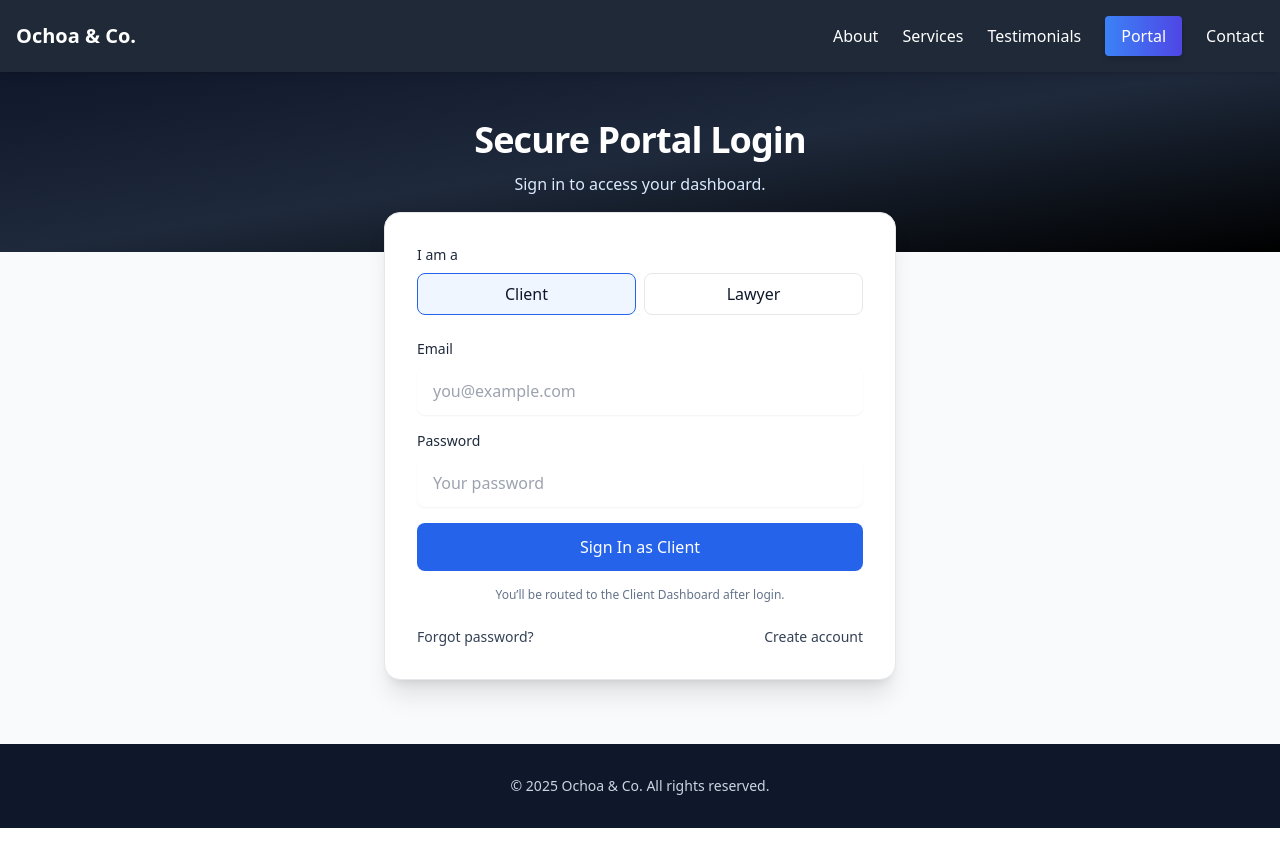
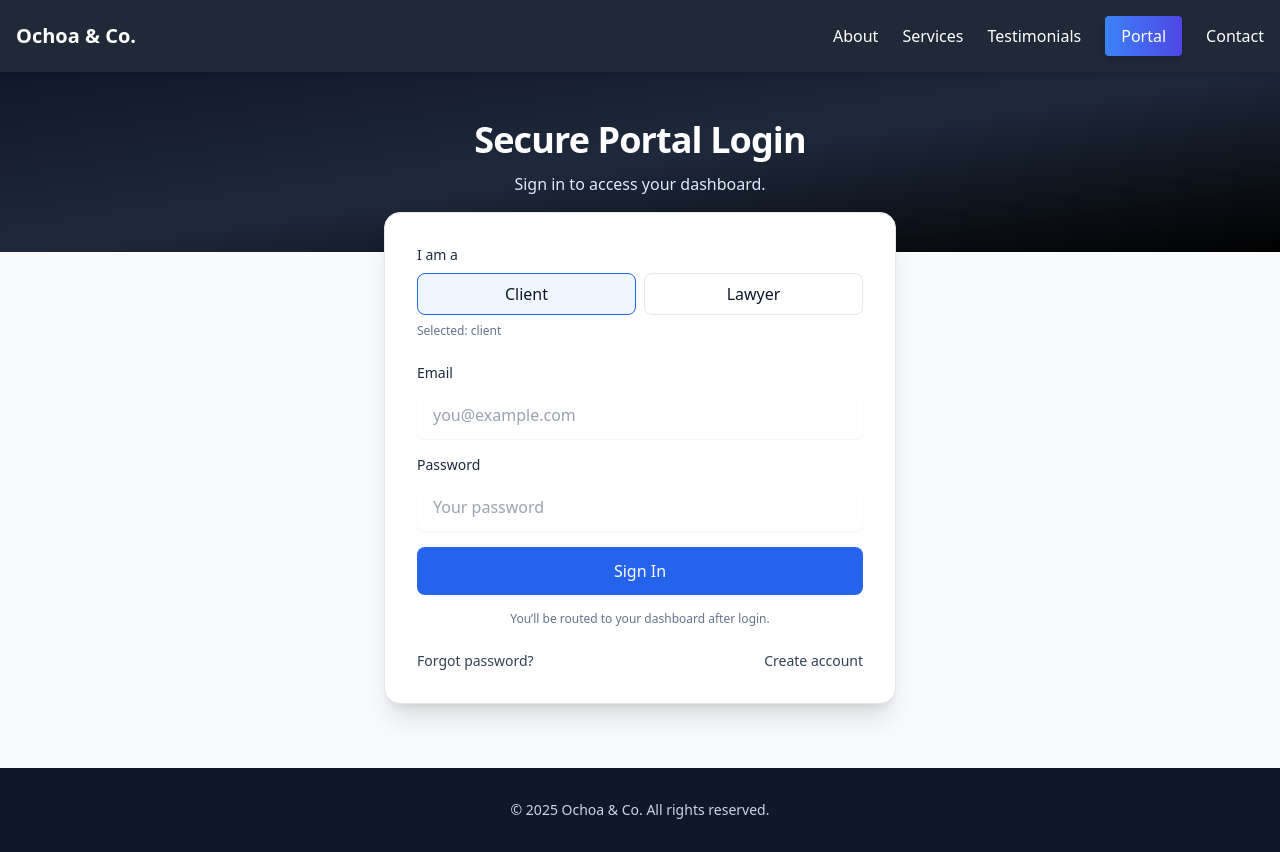
Before and after one commit to luluochoa7/ochoalaw, a Next.js app in the folder frontend/: page /portal in a window 1280 px wide. Before the commit the page ends 828 px from the top, so only its background shows below. Built offline with nearby package versions, Linux system fonts and the light colour scheme.

Commit message:
Editing portal usage to work in next js

```diff
--- /dev/null
+++ b/frontend/src/app/portal/RoleSelector.js
@@ -0,0 +1,36 @@
+"use client";
+
+import { useState } from "react";
+
+export default function RoleSelector({ initialRole }) {
+  const [role, setRole] = useState(initialRole === "lawyer" ? "lawyer" : "client");
+
+  return (
+    <div>
+      <label className="block text-sm font-medium text-slate-800">I am a</label>
+      <div className="mt-2 grid grid-cols-2 gap-2">
+        <button
+          type="button"
+          onClick={() => setRole("client")}
+          className={`rounded-lg border px-4 py-2 ${
+            role === "client" ? "border-blue-600 bg-blue-50" : "hover:bg-slate-50"
+          }`}
+        >
+          Client
+        </button>
+        <button
+          type="button"
+          onClick={() => setRole("lawyer")}
+          className={`rounded-lg border px-4 py-2 ${
+            role === "lawyer" ? "border-blue-600 bg-blue-50" : "hover:bg-slate-50"
+          }`}
+        >
+          Lawyer
+        </button>
+      </div>
+      <p className="mt-2 text-xs text-slate-500">
+        Selected: <span className="font-medium">{role}</span>
+      </p>
+    </div>
+  );
+}
--- a/frontend/src/app/portal/page.js
+++ b/frontend/src/app/portal/page.js
@@ -1,22 +1,10 @@
-"use client";
+// app/portal/page.js
+import Navbar from "../components/Navbar";
+import RoleSelector from "./RoleSelector";
 
-import { useEffect, useMemo, useState } from "react";
-import { useSearchParams } from "next/navigation";
-import Navbar from "../components/Navbar";
-
-export default function Portal() {
-  const searchParams = useSearchParams();
-  const initialRole = useMemo(() => {
-    const r = (searchParams.get("role") || "").toLowerCase();
-    return r === "lawyer" ? "lawyer" : "client";
-  }, [searchParams]);
-  const [role, setRole] = useState(initialRole);
-
-  useEffect(() => {
-    // keep role in sync if URL changes
-    const r = (searchParams.get("role") || "").toLowerCase();
-    setRole(r === "lawyer" ? "lawyer" : "client");
-  }, [searchParams]);
+export default function PortalPage({ searchParams }) {
+  const roleParam = (searchParams?.role || "").toString().toLowerCase();
+  const initialRole = roleParam === "lawyer" ? "lawyer" : "client";
 
   return (
     <div className="min-h-screen flex flex-col bg-gray-50">
@@ -35,25 +23,11 @@ export default function Portal() {
         <section className="-mt-10 pb-16">
           <div className="container mx-auto px-4">
             <div className="mx-auto max-w-lg rounded-2xl bg-white shadow-xl border p-8">
-              {/* Role select */}
-              <label className="block text-sm font-medium text-slate-800">I am a</label>
-              <div className="mt-2 grid grid-cols-2 gap-2">
-                <button
-                  onClick={() => setRole("client")}
-                  className={`rounded-lg border px-4 py-2 ${role === "client" ? "border-blue-600 bg-blue-50" : "hover:bg-slate-50"}`}
-                >
-                  Client
-                </button>
-                <button
-                  onClick={() => setRole("lawyer")}
-                  className={`rounded-lg border px-4 py-2 ${role === "lawyer" ? "border-blue-600 bg-blue-50" : "hover:bg-slate-50"}`}
-                >
-                  Lawyer
-                </button>
-              </div>
+              {/* Role selector (client) */}
+              <RoleSelector initialRole={initialRole} />
 
               {/* Login form (placeholder) */}
-              <form className="mt-6 space-y-4" onSubmit={(e) => e.preventDefault()}>
+              <form className="mt-6 space-y-4" /* action="/api/auth/login" method="POST" (later) */>
                 <div>
                   <label htmlFor="email" className="block text-sm font-medium text-slate-800">
                     Email
@@ -84,11 +58,11 @@ export default function Portal() {
                   className="w-full rounded-lg bg-blue-600 px-4 py-3 font-medium text-white hover:bg-blue-700"
                   title="This is a placeholder. Hook up auth later."
                 >
-                  Sign In as {role === "lawyer" ? "Lawyer" : "Client"}
+                  Sign In
                 </button>
 
                 <p className="text-xs text-slate-500 text-center">
-                  You’ll be routed to the {role === "lawyer" ? "Lawyer" : "Client"} Dashboard after login.
+                  You’ll be routed to your dashboard after login.
                 </p>
               </form>
 
```
